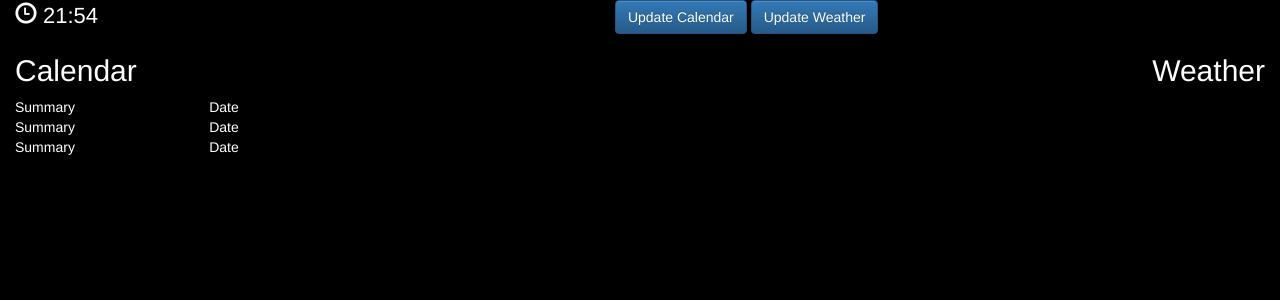
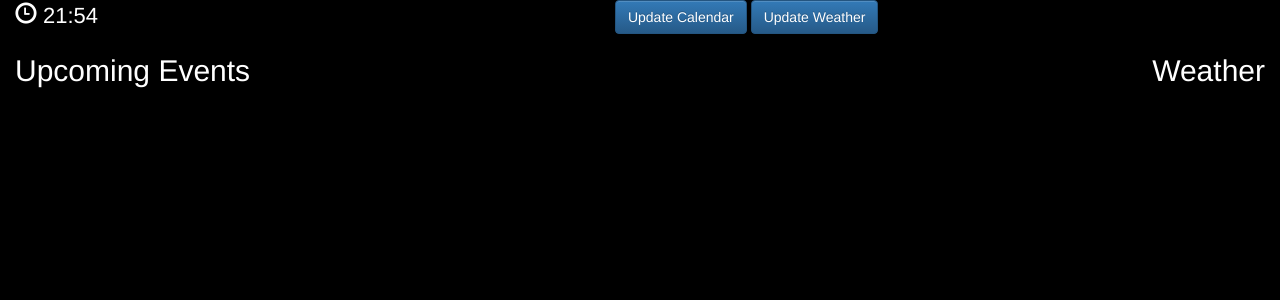
Before and after one commit to RagnarHal/Spegill, a Flask app: page / in a window 1280 px wide. Shown: the top 300 px of the page. Run offline with Flask 2, Linux system fonts and the light colour scheme; some libraries are stand-ins or nearby versions.

Commit message:
Refactoring and minor fixes

```diff
--- a/mirror.py
+++ b/mirror.py
@@ -59,6 +59,13 @@
 	for event in calendar.walk('VEVENT'):
 		start_datetime = event['dtstart'].dt
 		end_datetime = event['dtend'].dt
+		try:
+			location = event['location']
+		except KeyError:
+			# For some reason, the Google Calendar API does not include the LOCATION key on certain calendars (e.g. Holidays), thus raising a KeyError
+			# when trying to retrieve the location from the calendar. So we must catch the error and assign the value an empty string if raised.
+			logger.warning("Event '{0}' gave KeyError on 'location' key; calendar had no location key. Setting location to empty string.".format(event['summary']))
+			location = ""
 		# event['dtstart'].dt and event['dtend'].dt will return a date object and not a datetime object if the event is a full-day event.
 		# Since a date object does not have a date() method, calling date() on an all-day event will fail.
 		if isinstance(start_datetime, datetime.datetime):
@@ -69,7 +76,7 @@
 		if datetime.date.today() <= start_date:
 			events.append({	'summary' : event['summary'],
 							'description' : event['description'],
-							'location' : event['location'],
+							'location' : location,
 							'start' : str(start_datetime),
 							'end' : str(end_datetime)})
 	logger.info("Calendar request succeeded and yielded {0} events".format(len(events)))
--- a/static/css/main.css
+++ b/static/css/main.css
@@ -1,6 +1,10 @@
 body {
 	background-color: black;
 	color: white;
+}
+
+.left-info {
+	/*background-color: red;*/
 }
 
 .widget-clock {
@@ -17,6 +21,23 @@
 	padding-left: 10px;
 }
 
+table.fixed {
+	table-layout: fixed;
+	width: 300px;
+}
+
+table.fixed td {
+	overflow: hidden;
+}
+
+table.fixed td:nth-of-type(1) {
+	width: 200px;
+}
+
+table.fixed td:nth-of-type(2) {
+	width: 100px;
+}
+
 #calendar {
 	width: 100%;
 }
--- a/static/js/main.js
+++ b/static/js/main.js
@@ -72,29 +72,31 @@
 function update_calendar() {
 	// Corrent URL:
 	// https://calendar.google.com/calendar/ical/ragnarhal%40gmail.com/private-3aaff115768f7c84e5b9ab1d4655344c/basic.ics
-	var url = "https://calendar.google.com/calendar/ical/ragnarhal%40gmail.com/private-3aaff115768f7c84e5b9ab1d4655344c/basic.ics";
+	// Holidays:
+	// https://calendar.google.com/calendar/ical/en.is%23holiday%40group.v.calendar.google.com/public/basic.ics
+	var url = "https://calendar.google.com/calendar/ical/en.is%23holiday%40group.v.calendar.google.com/public/basic.ics";
 	// Get the calendar from the server
 	$.get("http://127.0.0.1:5000/events", {url : url}, function(data) {
 		console.log("Got response from Calendar API");
-		$(".widget-calendar-error").hide();
-		$("#calendar").empty();
+		$("#calendar-error").hide();
+		$("#calendar-list").empty();
 		var calendar = data.results;
-		if(calendar.length == 0) $(".widget-calendar").text('No upcoming events!');
+		if(calendar.length == 0) $("#calendar-list").html('<tr><td>No upcoming events!</td></tr>');
 		calendar.sort(compare_events);
 		for (var e in calendar) {
 			var start = calendar[e].start.split(' ');
 			var end = calendar[e].end.split(' ');
 			var time_field = (today() == start[0] ? (start.length == 1 ? 'Today' : 'Today at ' + start[1].slice(0,5) + ' - ' + end[1].slice(0,5)) : normalize_date(start[0]));
-			$("#calendar").append(	'<tr>\
-										<td>' + calendar[e].summary + '</td>\
-		  								<td>' + time_field + '</td>\
-	  								</tr>');
+			$("#calendar-list").append(	'<tr>\
+											<td>' + (calendar[e].summary.length < 20 ? calendar[e].summary : calendar[e].summary.slice(0, 20) + '...') + '</td>\
+			  								<td>' + time_field + '</td>\
+		  								</tr>');
 		};
 	})
 	.fail(function(data) {
 		var msg = $(data.responseText).filter("p").html();
-		$(".widget-calendar-error").text('Request for calendar went wrong. Error code: ' + data.status + ': ' + msg);
-		$(".widget-calendar-error").show();
+		$("#calendar-error").text('Request for calendar went wrong. Error code: ' + data.status + ': ' + msg);
+		$("#calendar-error").show();
 	});
 };
 
@@ -110,7 +112,7 @@
 	var tokens = date.split('-');
 	var year = parseInt(tokens[0]);
 	var month = parseInt(tokens[1]) - 1;
-	var day = parseInt(tokens[2]) - 1;
+	var day = parseInt(tokens[2]);
 
 	return day + '. ' + MONTHS[month] + ' ' + year;
 }
--- a/views/index.html
+++ b/views/index.html
@@ -13,26 +13,9 @@
 	</div>
 
 	<div class="col-xs-3 container text-left left-info">
-		<h2>Calendar</h2>
-		<div class="widget-calendar-error"></div>
-		<table id="calendar">
-			<tr>
-				<td>Summary</td>
-				<td>Date</td>
-			</tr>
-			<tr>
-				<td>Summary</td>
-				<td>Date</td>
-			</tr>
-			<tr>
-				<td>Summary</td>
-				<td>Date</td>
-			</tr>
-		</table>
-		<div class="widget-calendar">
-			<div class="widget-calendar-error"></div>
-			<div class="list-group event"></div>
-		</div>
+		<h2>Upcoming Events</h2>
+		<div id="calendar-error"></div>
+		<table id="calendar-list" class="fixed"></table>
 	</div>
 
 	<div class="col-xs-6 container text-center"></div>
```
